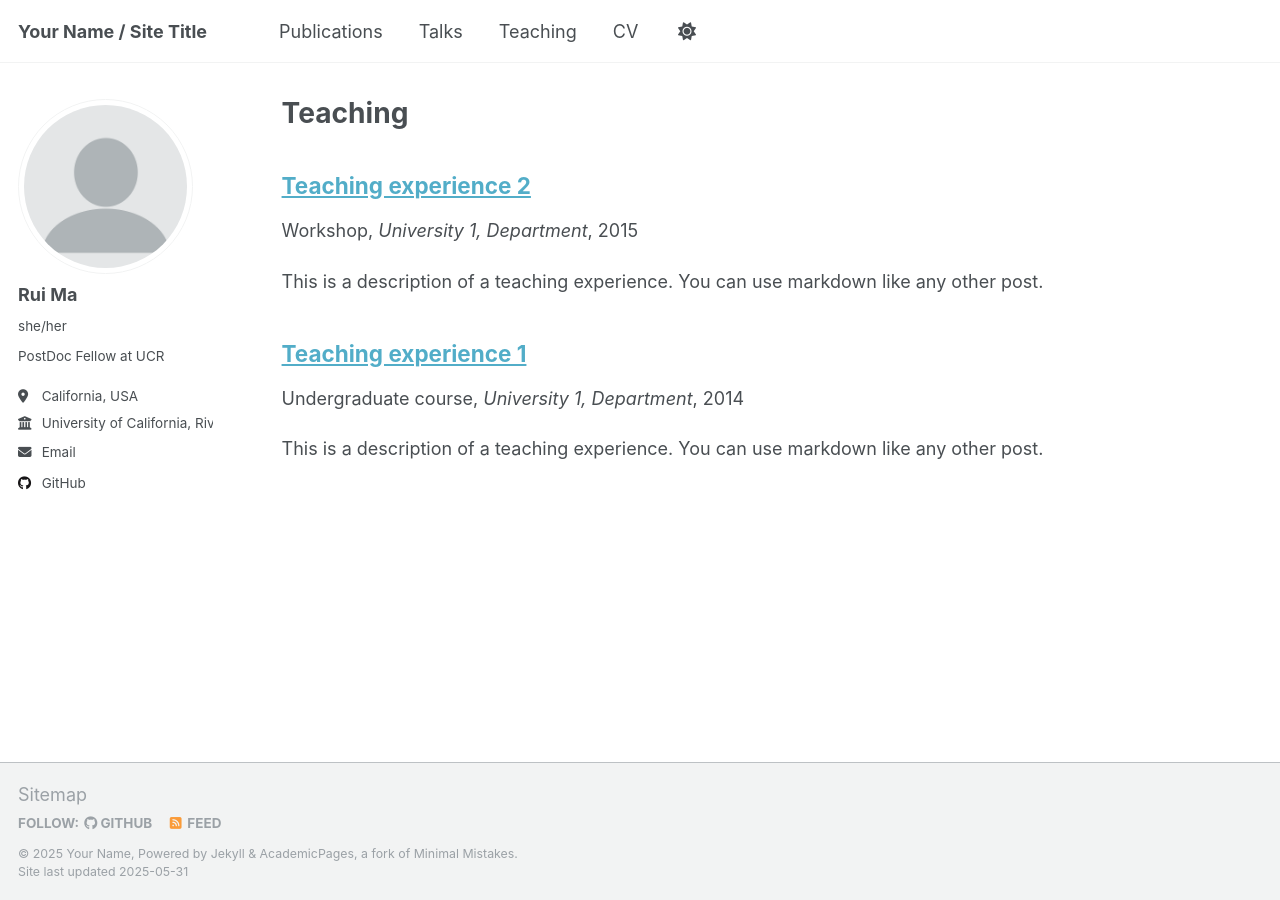
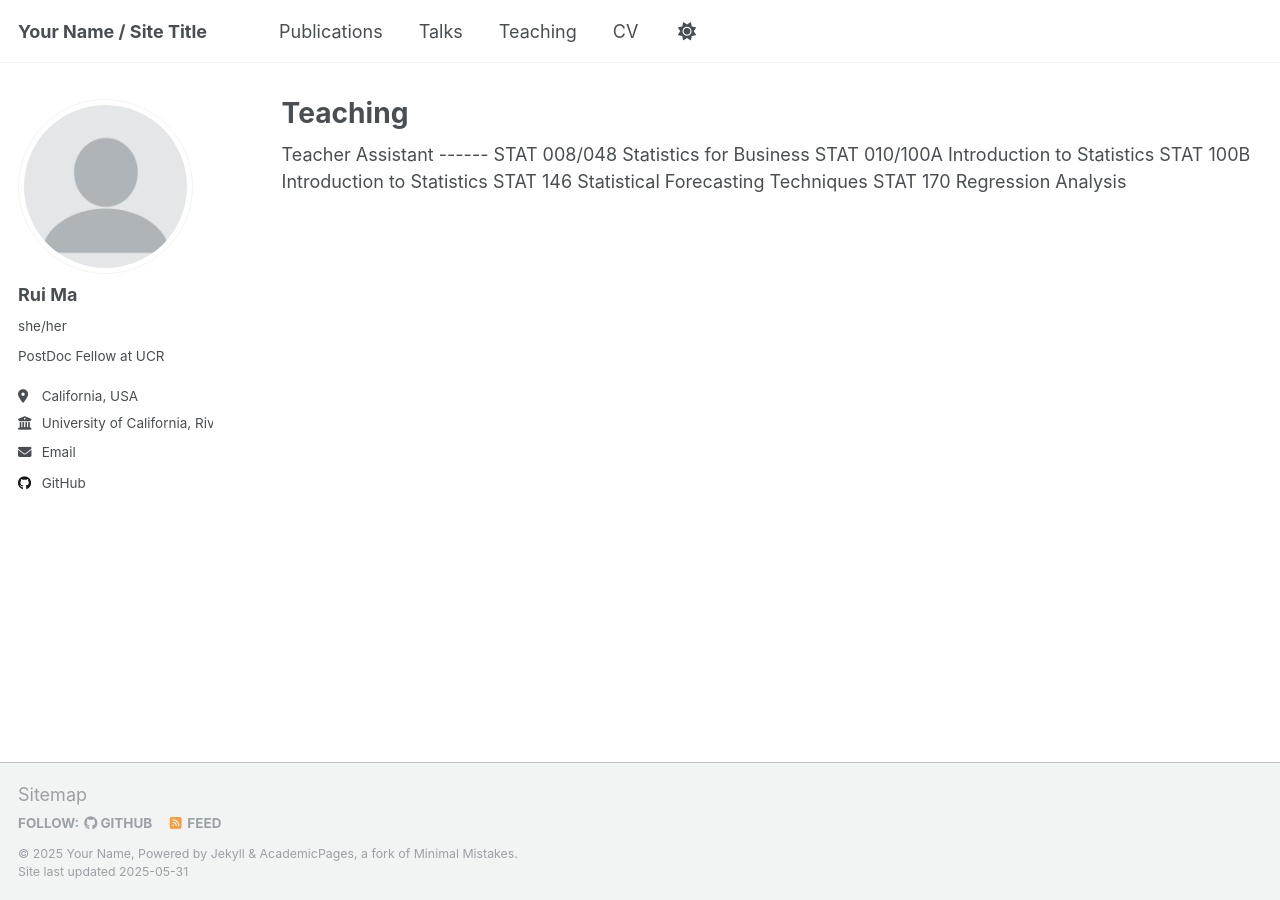
Before and after one commit to rma045/ruima, a Jekyll site: the page built from _pages/teaching.html, in a window 1280 px wide. Built offline with Jekyll 4.4.1, drawn with Linux system fonts in a browser that asks for light colours.

Commit message:
Update teaching.html

```diff
--- a/_pages/teaching.html
+++ b/_pages/teaching.html
@@ -5,8 +5,11 @@ permalink: /teaching/
 author_profile: true
 ---
 
-{% include base_path %}
+Teacher Assistant
+------
 
-{% for post in site.teaching reversed %}
-  {% include archive-single.html %}
-{% endfor %}
+STAT 008/048   Statistics for Business
+STAT 010/100A  Introduction to Statistics
+STAT 100B      Introduction to Statistics
+STAT 146       Statistical Forecasting Techniques
+STAT 170       Regression Analysis
```
